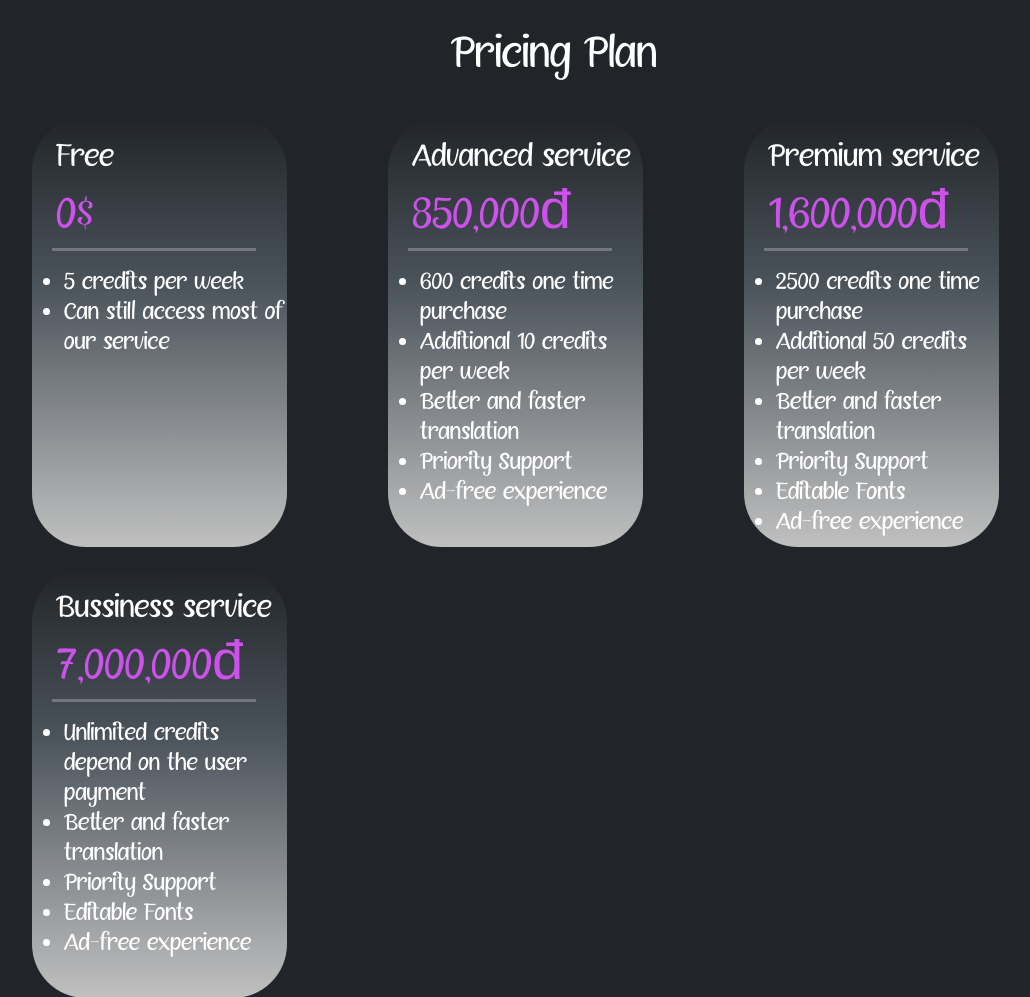
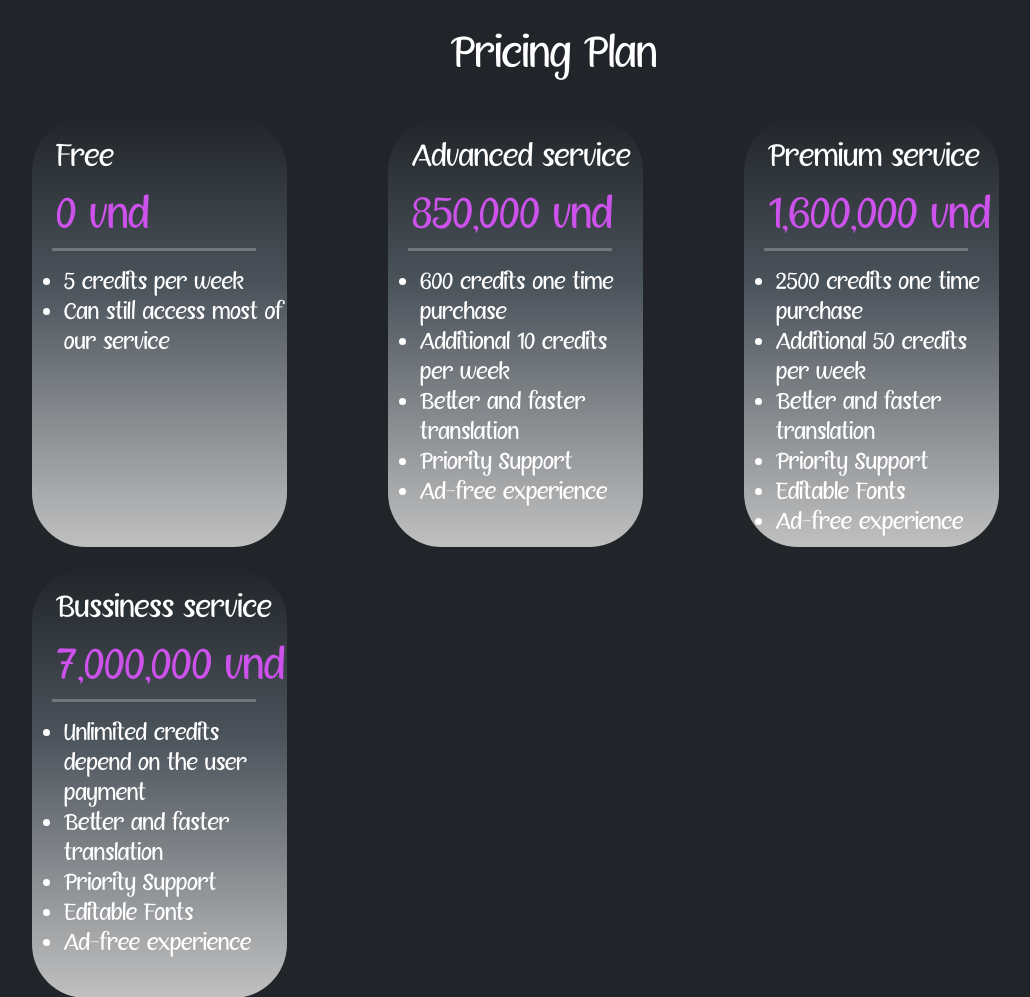
Before and after one commit to htglvl/EXE201, a Flask app: page / in a window 1280 px wide. Shown: the part 973-1970 px from the top of the page, without its empty margins (86-1116 px from the left). Run offline with Flask 3, Linux system fonts and the light colour scheme; parts of the project's set-up code (start-up, migrations or seed data) failed here and were passed over.

Commit message:
change price

```diff
--- a/templates/index.html
+++ b/templates/index.html
@@ -83,7 +83,7 @@
       <div class="col">
         <div class="pricing-rectangle">
           <h1 class="ps-4 pricing-name">Free</h1>
-          <h1 class="display-4 ps-4 pricing-value">0$</h1>
+          <h1 class="display-4 ps-4 pricing-value">0 vnd</h1>
           <hr class="hr-pricing">
           <ul>
             <li class="pricing-plan-list">5 credits per week</li>
@@ -94,7 +94,7 @@
       <div class="col">
         <div class="pricing-rectangle">
           <h1 class="ps-4 pricing-name">Advanced service</h1>
-          <h1 class="display-4 ps-4 pricing-value">850,000đ</h1>
+          <h1 class="display-4 ps-4 pricing-value">850,000 vnd</h1>
           <hr class="hr-pricing">
           <ul class="pricing-plan-list">
             <li class="pricing-plan-list">600 credits one time purchase</li>
@@ -108,7 +108,7 @@
       <div class="col">
         <div class="pricing-rectangle">
           <h1 class="ps-4 pricing-name">Premium service</h1>
-          <h1 class="display-4 ps-4 pricing-value">1,600,000đ</h1>
+          <h1 class="display-4 ps-4 pricing-value">1,600,000 vnd</h1>
           <hr class="hr-pricing">
           <ul>
             <li class="pricing-plan-list">2500 credits one time purchase</li>
@@ -123,7 +123,7 @@
       <div class="col">
         <div class="pricing-rectangle">
           <h1 class="ps-4 pricing-name">Bussiness service</h1>
-          <h1 class="display-4 ps-4 pricing-value">7,000,000đ</h1>
+          <h1 class="display-4 ps-4 pricing-value">7,000,000 vnd</h1>
           <hr class="hr-pricing">
           <ul>
             <li class="pricing-plan-list">Unlimited credits depend on the user payment</li>
```
